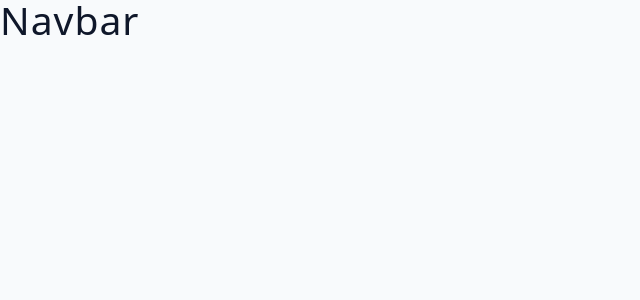
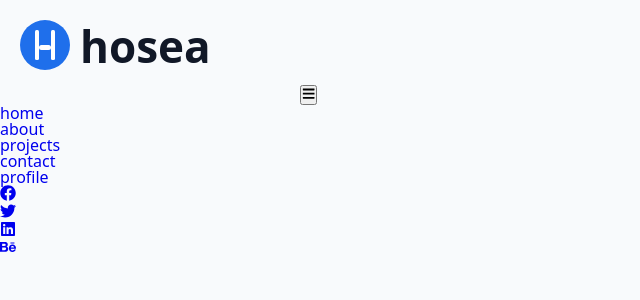
Before and after one commit to Hosea54/React-mini-projects, a React (Vite) app: page / in a window 1280 px wide. Shown: the top 300 px of the page, without its empty margins (0-640 px from the left). Built offline with nearby package versions, Linux system fonts and the light colour scheme.

Commit message:
HTML and boilerplate completed

```diff
--- a/src/App.jsx
+++ b/src/App.jsx
@@ -1,4 +1,10 @@
+import Navbar from "./Navbar";
+
 const App = () => {
-  return <h2>Navbar</h2>;
+  return (
+    <main>
+      <Navbar />
+    </main>
+  );
 };
 export default App;
--- /dev/null
+++ b/src/Navbar.jsx
@@ -0,0 +1,43 @@
+import { FaBars } from "react-icons/fa";
+import logo from "./logo.svg";
+import { links, social } from "./data";
+
+const Navbar = () => {
+  const toggleLinks = () => {};
+  return (
+    <nav>
+      <div className="nav-center">
+        <div className="nav-header">
+          <img src={logo} className="nav-header"></img>
+          <button className="nav-toggle" onClick={toggleLinks}>
+            <FaBars />
+          </button>
+        </div>
+        <div className="links-container">
+          <ul className="links">
+            {links.map((link) => {
+              const { id, url, text } = link;
+              return (
+                <li key={id}>
+                  <a href={url}>{text}</a>
+                </li>
+              );
+            })}
+          </ul>
+        </div>
+        {/* social links */}
+        <ul className="social icons">
+          {social.map((socialIcon) => {
+            const { id, url, icon } = socialIcon;
+            return (
+              <li key={id}>
+                <a href={url}>{icon}</a>
+              </li>
+            );
+          })}
+        </ul>
+      </div>
+    </nav>
+  );
+};
+export default Navbar;
```
Also changed, not shown: src/logo.svg.
